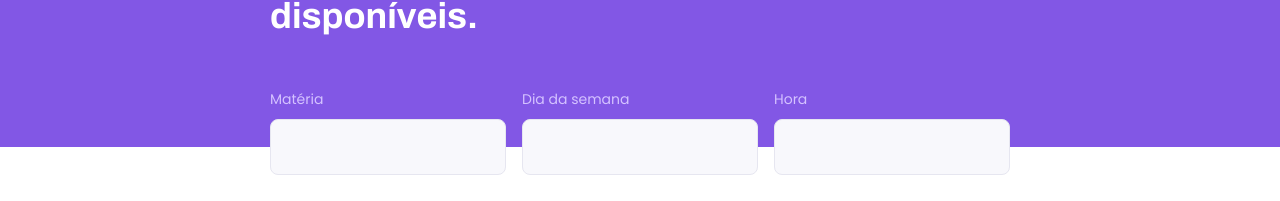
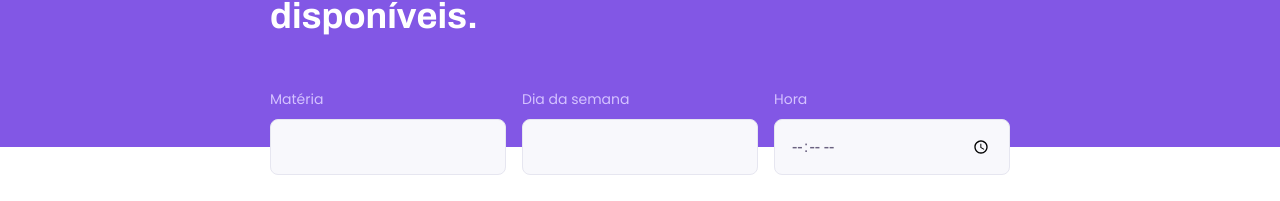
Before and after one commit to Eduardo-SO/Proffy, a React (Create React App) app in the folder web/: page /study in a window 1280 px wide. Shown: the part 193-394 px from the top of the page. Built offline with nearby package versions, Linux system fonts and the light colour scheme.

Commit message:
chore: Use Input components

```diff
--- a/web/src/pages/TeacherList/index.tsx
+++ b/web/src/pages/TeacherList/index.tsx
@@ -2,11 +2,11 @@ import React from 'react';
 
 import PageHeader from '../../components/PageHeader';
 import TeacherItem from '../../components/TeacherItem';
+import Input from '../../components/Input';
 
 import {
   Container,
   SearchTeachers,
-  InputBlock,
   Content
 } from './styles';
 
@@ -15,20 +15,9 @@ const TeacherList: React.FC = () => {
     <Container>
       <PageHeader title="Estes são os proffys disponíveis.">
         <SearchTeachers>
-          <InputBlock>
-            <label htmlFor="subject">Matéria</label>
-            <input type="text" id="subject"/>
-          </InputBlock>
-
-          <InputBlock>
-            <label htmlFor="week_day">Dia da semana</label>
-            <input type="text" id="week_day"/>
-          </InputBlock>
-
-          <InputBlock>
-            <label htmlFor="time">Hora</label>
-            <input type="text" id="time"/>
-          </InputBlock>
+          <Input name="subject" label="Matéria" type="text" />
+          <Input name="week_day" label="Dia da semana" type="text" />
+          <Input name="time" label="Hora" type="time" />
         </SearchTeachers>
       </PageHeader>
       <Content>
```
